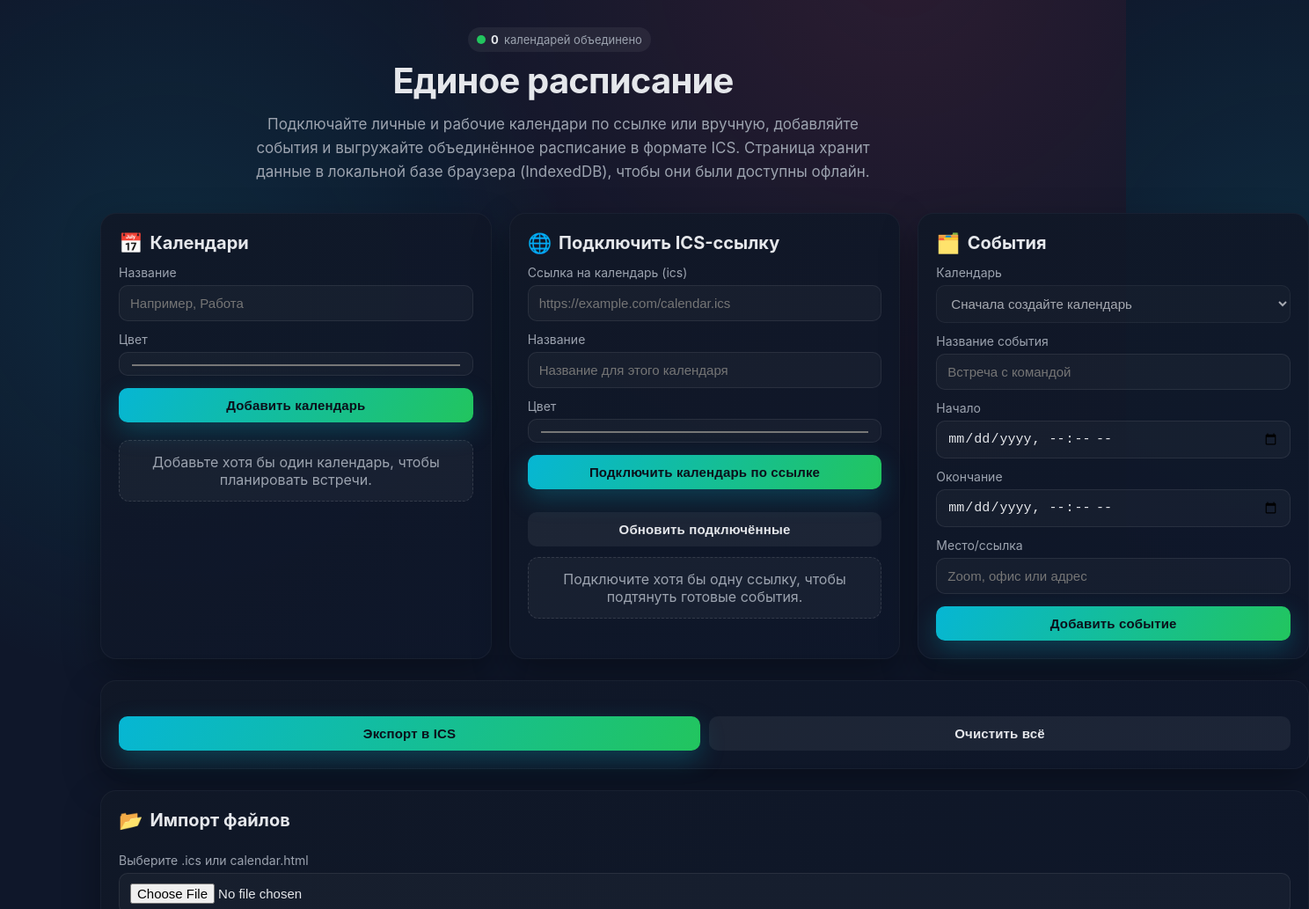
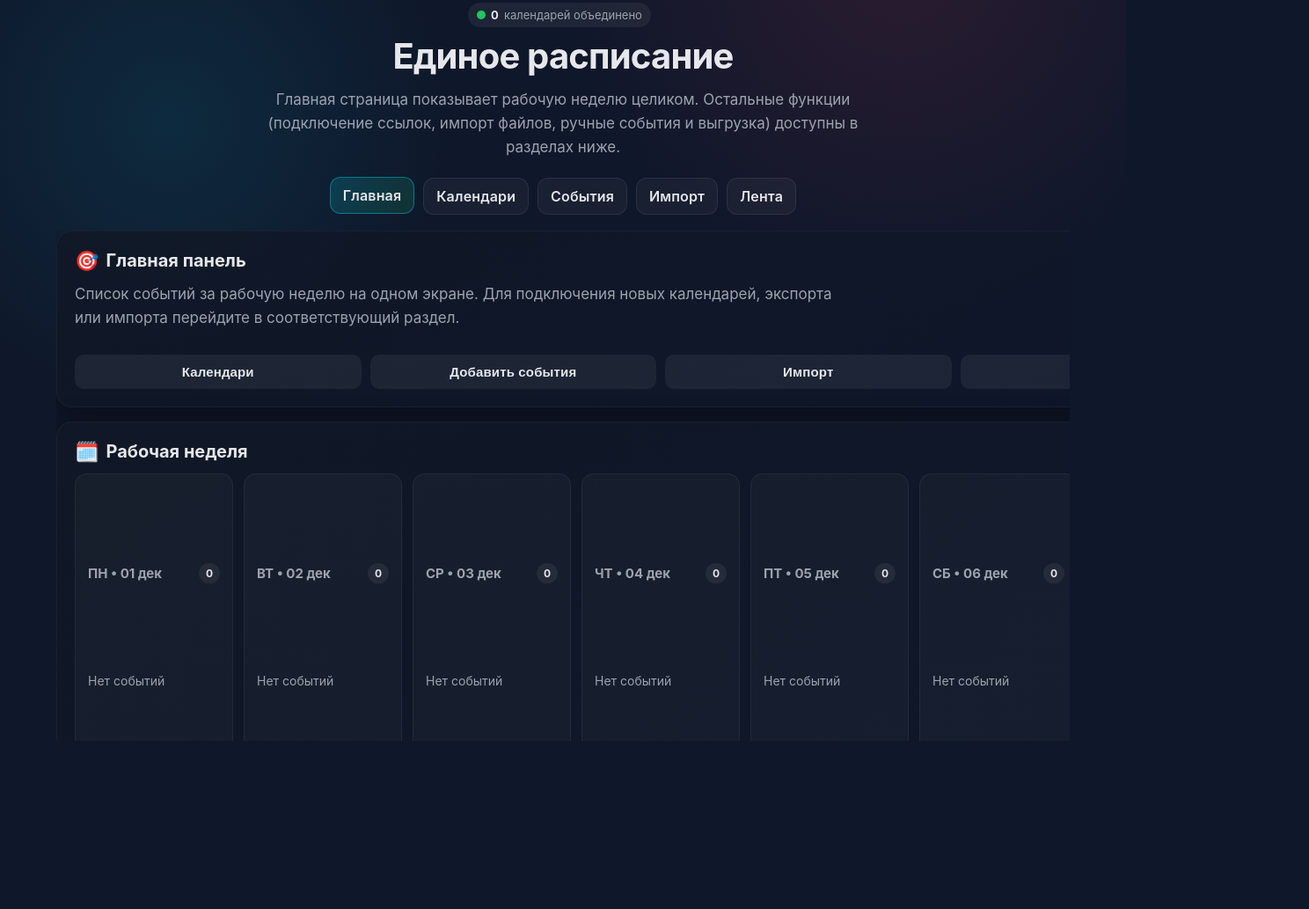
Before and after one commit to kolomensky/CalOwner, a plain HTML site: page index.html in a window 1280 px wide. Shown: the part 46-1079 px from the top of the page at 88% size, 1488 px wide, since content can reach past the window. After the commit the page ends 920 px from the top, so only its background shows below. Drawn offline with Linux system fonts and the light colour scheme.

Commit message:
Add single-screen weekly home view

```diff
--- a/index.html
+++ b/index.html
@@ -26,11 +26,14 @@
         radial-gradient(circle at 80% 0%, rgba(244, 63, 94, 0.12), transparent 28%), var(--bg);
       color: var(--text);
       min-height: 100vh;
+      display: flex;
+      flex-direction: column;
+      align-items: center;
     }
 
     header {
-      padding: 64px 24px 32px;
-      max-width: 1100px;
+      padding: 36px 24px 20px;
+      max-width: 1200px;
       margin: 0 auto;
       text-align: center;
     }
@@ -49,12 +52,77 @@
       font-size: 17px;
     }
 
+    nav.primary {
+      width: min(1200px, 100%);
+      padding: 0 24px 12px;
+      display: flex;
+      gap: 10px;
+      justify-content: center;
+      flex-wrap: wrap;
+      margin: 0 auto 6px;
+    }
+
+    nav.primary a {
+      text-decoration: none;
+      padding: 10px 14px;
+      border-radius: 12px;
+      border: 1px solid rgba(255, 255, 255, 0.08);
+      color: var(--text);
+      background: rgba(255, 255, 255, 0.04);
+      font-weight: 600;
+      letter-spacing: 0.01em;
+      transition: border-color 0.15s ease, background 0.15s ease, transform 0.08s ease;
+    }
+
+    nav.primary a.active {
+      border-color: rgba(6, 182, 212, 0.5);
+      background: linear-gradient(120deg, rgba(6, 182, 212, 0.2), rgba(34, 197, 94, 0.15));
+      transform: translateY(-1px);
+    }
+
     main {
-      max-width: 1100px;
+      width: min(1200px, 100%);
       margin: 0 auto;
-      padding: 0 24px 48px;
+      padding: 0 24px 32px;
+    }
+
+    .page {
+      display: none;
+    }
+
+    .page.active {
+      display: block;
+    }
+
+    .home-layout {
       display: grid;
-      gap: 24px;
+      gap: 16px;
+      grid-template-rows: auto 1fr;
+      height: calc(100vh - 220px);
+      max-height: 760px;
+      overflow: hidden;
+    }
+
+    .home-layout .card {
+      margin: 0;
+    }
+
+    body.home-view {
+      overflow: hidden;
+    }
+
+    .home-week .week-wrapper {
+      height: min(540px, calc(100vh - 360px));
+    }
+
+    .home-week .week {
+      height: 100%;
+      align-items: start;
+    }
+
+    .home-week .day {
+      max-height: none;
+      height: 100%;
     }
 
     .grid {
@@ -334,13 +402,46 @@
     </p>
     <h1>Единое расписание</h1>
     <p class="lead">
-        Подключайте личные и рабочие календари по ссылке или вручную, добавляйте события и выгружайте объединённое расписание в формате ICS.
-        Страница хранит данные в локальной базе браузера (IndexedDB), чтобы они были доступны офлайн.
+      Главная страница показывает рабочую неделю целиком. Остальные функции (подключение ссылок, импорт файлов,
+      ручные события и выгрузка) доступны в разделах ниже.
     </p>
   </header>
 
+  <nav class="primary">
+    <a href="#" class="active" data-page-target="home">Главная</a>
+    <a href="#" data-page-target="calendars">Календари</a>
+    <a href="#" data-page-target="events">События</a>
+    <a href="#" data-page-target="import">Импорт</a>
+    <a href="#" data-page-target="upcoming">Лента</a>
+  </nav>
+
   <main>
-    <section class="grid">
+    <section class="page active" data-page="home">
+      <div class="home-layout">
+        <article class="card">
+          <h2><span class="icon">🎯</span>Главная панель</h2>
+          <p class="lead" style="max-width: 880px; margin: 6px 0 14px;">
+            Список событий за рабочую неделю на одном экране. Для подключения новых календарей, экспорта или импорта
+            перейдите в соответствующий раздел.
+          </p>
+          <div class="toolbar" style="margin-top:0;">
+            <button class="secondary" data-page-target="calendars">Календари</button>
+            <button class="secondary" data-page-target="events">Добавить события</button>
+            <button class="secondary" data-page-target="import">Импорт</button>
+            <button class="secondary" data-page-target="upcoming">Лента</button>
+          </div>
+        </article>
+        <article class="card home-week">
+          <h2><span class="icon">🗓️</span>Рабочая неделя</h2>
+          <div class="week-wrapper">
+            <div class="week" id="weekView"></div>
+          </div>
+        </article>
+      </div>
+    </section>
+
+    <section class="page" data-page="calendars">
+      <div class="grid">
         <article class="card">
           <h2><span class="icon">📅</span>Календари</h2>
           <form id="calendarForm">
@@ -377,7 +478,11 @@
 
           <p class="empty" id="remoteStatus" style="margin-top:12px">Подключите хотя бы одну ссылку, чтобы подтянуть готовые события.</p>
         </article>
+      </div>
+    </section>
 
+    <section class="page" data-page="events">
+      <div class="grid">
         <article class="card">
           <h2><span class="icon">🗂️</span>События</h2>
           <form id="eventForm">
@@ -399,16 +504,20 @@
             <button type="submit">Добавить событие</button>
           </form>
         </article>
-    </section>
 
-    <section class="card">
-      <div class="toolbar">
+        <article class="card">
+          <h2><span class="icon">📤</span>Экспорт и очистка</h2>
+          <div class="toolbar" style="margin-top:6px">
             <button id="exportBtn">Экспорт в ICS</button>
             <button class="secondary" id="clearBtn">Очистить всё</button>
           </div>
+          <p class="status">Выгрузка создаёт общий файл ICS со всеми событиями из выбранных календарей.</p>
+        </article>
+      </div>
     </section>
 
-    <section class="card">
+    <section class="page" data-page="import">
+      <article class="card">
         <h2><span class="icon">📂</span>Импорт файлов</h2>
         <form id="fileForm" class="stack">
           <div>
@@ -434,21 +543,16 @@
           <button type="submit">Импортировать и сохранить</button>
         </form>
         <p class="status" id="fileStatus">Поддерживаются offline-файлы ICS и HTML.</p>
+      </article>
     </section>
 
-    <section class="card">
+    <section class="page" data-page="upcoming">
+      <article class="card">
         <h2><span class="icon">🧭</span>Ближайшие события</h2>
         <div class="events" id="events"></div>
-    </section>
-
-    <section class="card">
-      <h2><span class="icon">🗓️</span>Неделя на экране</h2>
-      <div class="week-wrapper">
-        <div class="week" id="weekView"></div>
-      </div>
+      </article>
     </section>
   </main>
-
   <script>
     const calendarForm = document.getElementById("calendarForm");
     const eventForm = document.getElementById("eventForm");
@@ -467,6 +571,8 @@
     const fileCalendarName = document.getElementById("fileCalendarName");
     const fileCalendarColor = document.getElementById("fileCalendarColor");
     const fileStatus = document.getElementById("fileStatus");
+    const navLinks = document.querySelectorAll("[data-page-target]");
+    const pages = document.querySelectorAll(".page");
 
     const AUTO_REFRESH_MS = 5 * 60 * 1000;
 
@@ -476,6 +582,30 @@
     };
 
     let dbPromise = null;
+
+    function showPage(page) {
+      pages.forEach((section) => {
+        section.classList.toggle("active", section.dataset.page === page);
+      });
+
+      navLinks.forEach((link) => {
+        const isActive = link.dataset.pageTarget === page;
+        if (link.tagName === "A") {
+          link.classList.toggle("active", isActive);
+        }
+      });
+
+      document.body.classList.toggle("home-view", page === "home");
+    }
+
+    navLinks.forEach((link) => {
+      link.addEventListener("click", (event) => {
+        event.preventDefault();
+        showPage(link.dataset.pageTarget);
+      });
+    });
+
+    showPage("home");
 
     function openDB() {
       if (dbPromise) return dbPromise;
```
Lines whose indentation alone changed are shown as unchanged.
